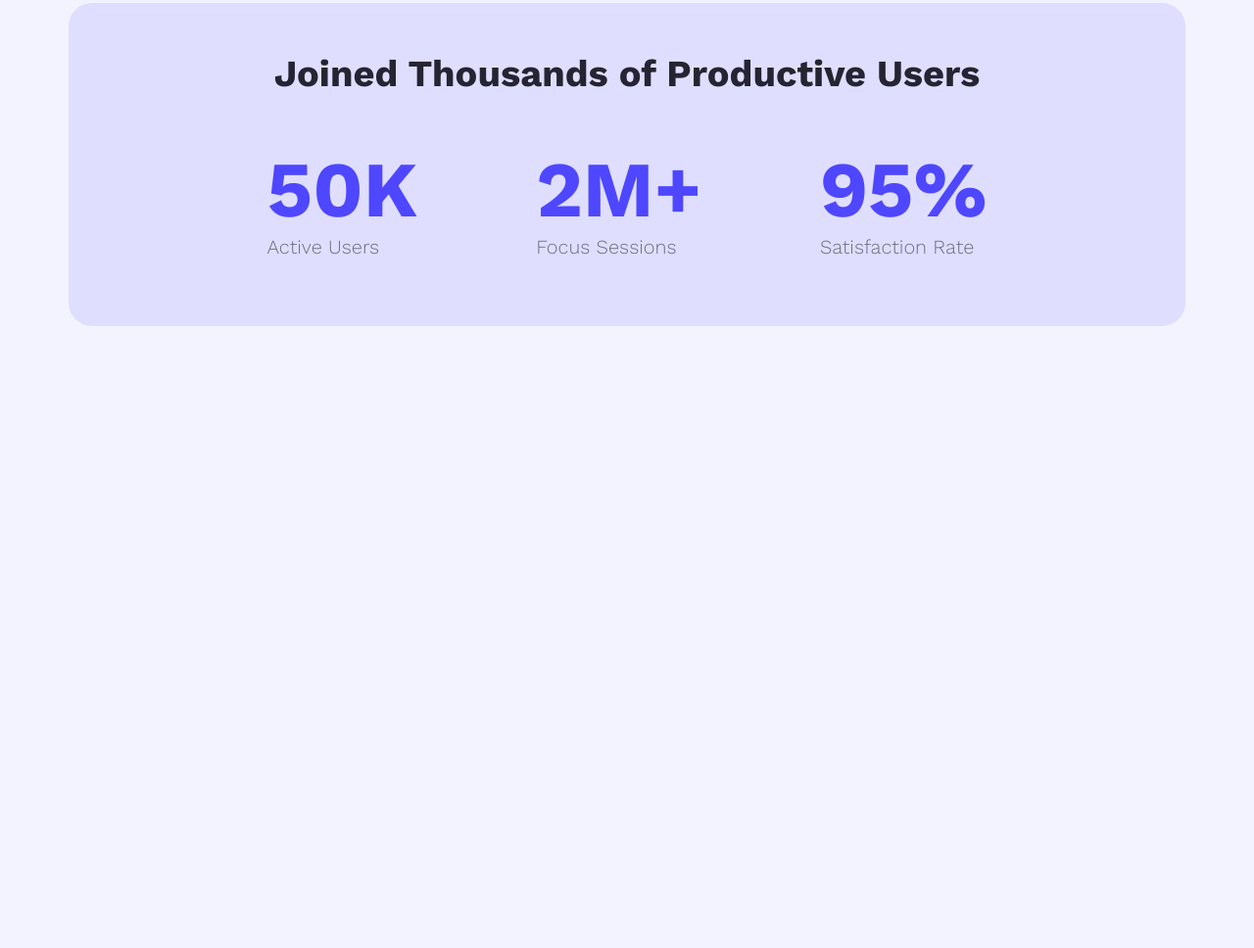
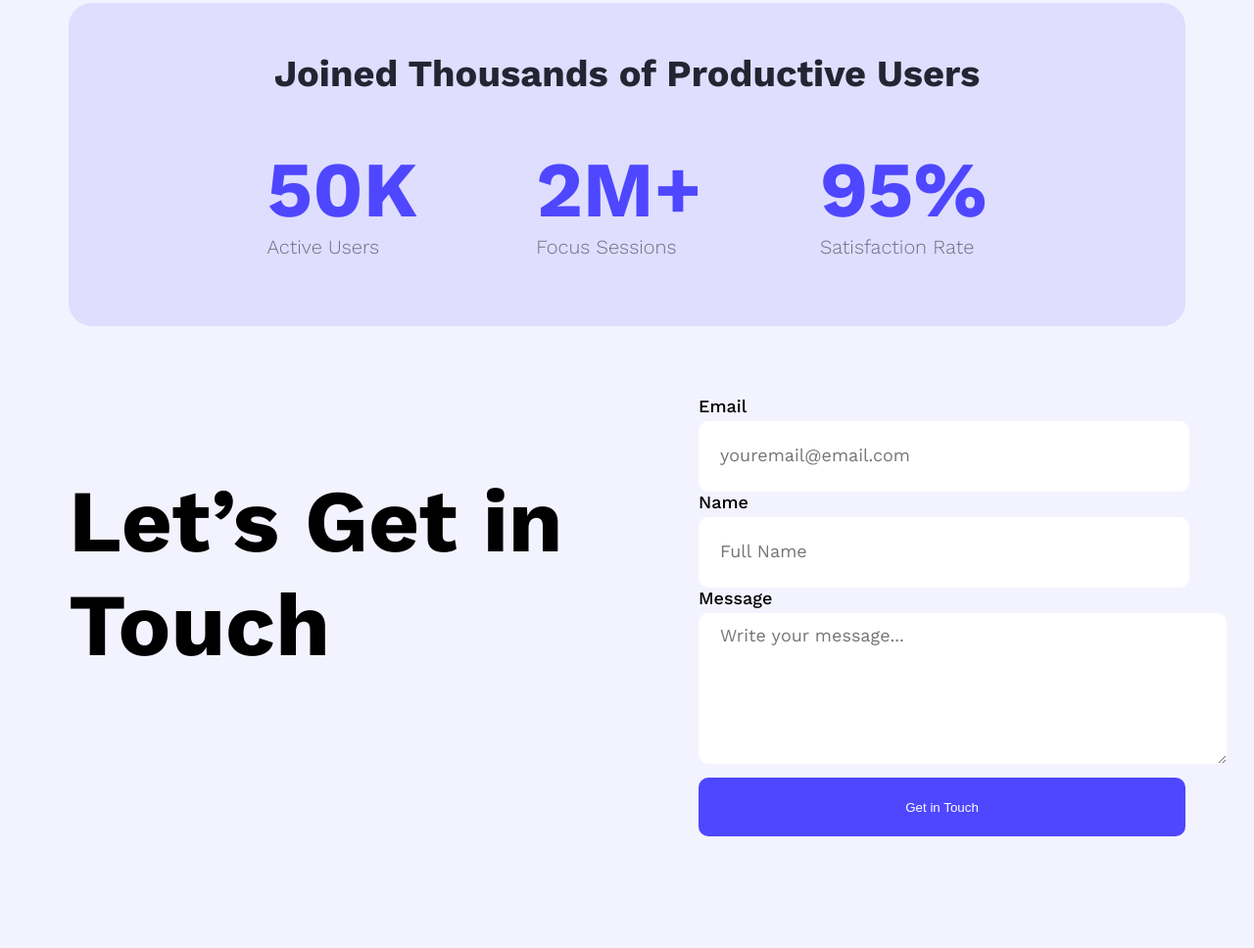
Before and after one commit to svictorgms202/My-b12a01-landing-launchpad, a plain HTML site: page index.html in a window 1280 px wide. Shown: the part 1263-2231 px from the top of the page at 98% size. Before the commit the page ends 1604 px from the top, so only its background shows below. Drawn offline with nearby package versions, Linux system fonts and the light colour scheme.

Commit message:
complete get in touch section

```diff
--- a/index.html
+++ b/index.html
@@ -61,7 +61,21 @@
 
             </div>
         </section>
-
+        <section class="get-in-touch">
+            <div class="get-in-touch-left-side">
+                <h1>Let’s Get in Touch</h1>
+            </div>
+            <div class="get-in-touch-right-side">
+                <label for="email">Email</label>
+                <input type="email" name="email" id="email" placeholder="youremail@email.com">
+                <label for="name">Name</label>
+                <input type="text" name="name" id="name" placeholder="Full Name">
+                <label for="message">Message</label>
+                <textarea name="message" id="message" cols="65" rows="10"
+                    placeholder="Write your message..."></textarea>
+                <a href=""><button class="btn-primary">Get in Touch</button></a>
+            </div>
+        </section>
     </main>
 
     <footer>
--- a/styles/style.css
+++ b/styles/style.css
@@ -127,3 +127,65 @@ nav {
     font-weight: 300;
     color: #00000080;
 }
+
+/* get-in-touch */
+.get-in-touch {
+    display: flex;
+    justify-content: space-between;
+    align-items: center;
+    width: 1140px;
+    height: 632px;
+    margin: 0 auto;
+
+
+}
+
+.get-in-touch-left-side {
+    width: 600px;
+    height: 490px;
+    font-size: 60px;
+    font-weight: bold;
+    font-family: "Work Sans", sans-serif;
+    display: flex;
+}
+
+
+
+.get-in-touch-right-side {
+    width: 497px;
+    height: 490px;
+}
+
+.get-in-touch-right-side label {
+    display: block;
+    font-family: "Work Sans", sans-serif;
+    font-size: 18px;
+    font-weight: 500;
+    margin-bottom: 5px;
+}
+
+.get-in-touch-right-side input {
+    width: 497px;
+    height: 70px;
+    border-radius: 10px;
+    border-style: none;
+    display: block;
+}
+
+.get-in-touch-right-side ::placeholder {
+    padding: 10px 20px;
+    font-size: 18px;
+    font-family: "Work Sans", sans-serif;
+
+}
+
+.get-in-touch-right-side textarea {
+    border-radius: 10px;
+    border-style: none;
+    margin-bottom: 10px;
+}
+
+.get-in-touch-right-side button {
+    width: 497px;
+    height: 60px;
+}
```
